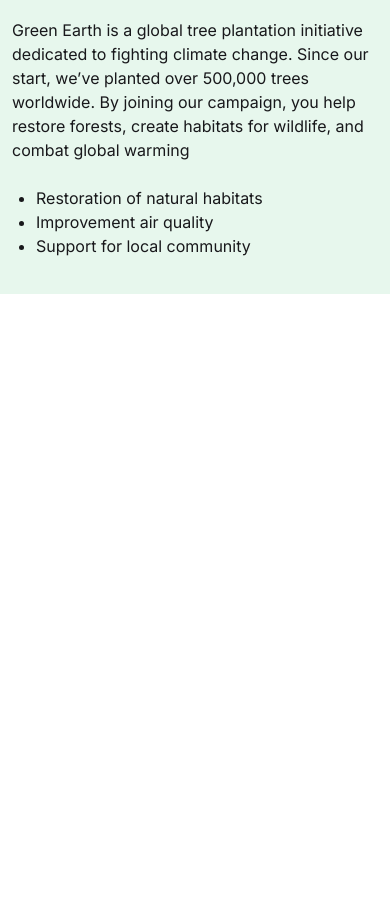
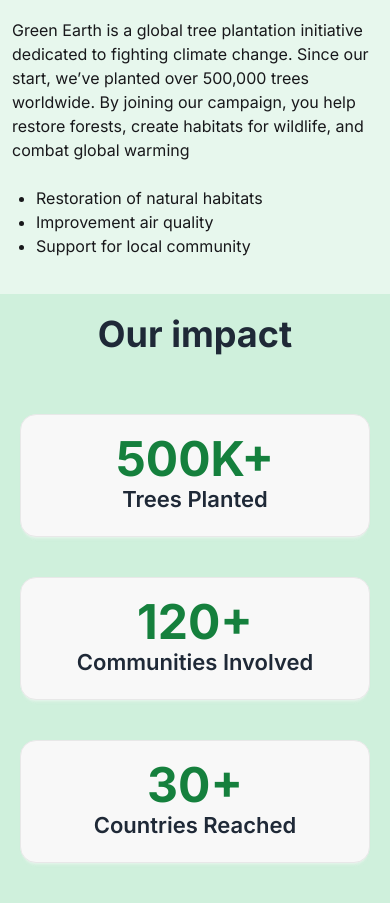
Before and after one commit to fahmida-oni2/my-green-earth-repo, a plain HTML site: page index.html in a window 390 px wide. Shown: the part 1317-2220 px from the top of the page. Before the commit the page ends 1611 px from the top, so only its background shows below. Drawn offline with nearby package versions, Linux system fonts and the light colour scheme; a web font is replaced by a local one.

Commit message:
added the impact

```diff
--- a/index.html
+++ b/index.html
@@ -81,7 +81,20 @@
         </div>
       </section>
 
+      <section class=" bg-[#CFF0DC] p-5 ">
+        <h1 class="font-bold text-4xl text-[#1F2937] text-center mb-10">Our impact</h1>
+        <div class="impact-item flex  gap-10 items-center justify-center p-5">
+          <div>
+          <button class="btn btn-xl h-fit w-[350px] block p-5 rounded-2xl"><h2 class="text-[#15803D] font-bold text-5xl">500K+</h2>
+          <p class="text-[#1F2937]"> Trees Planted</p></button>
+      </div>
+        <div><button class="btn btn-xl h-fit w-[350px] block p-5 rounded-2xl"><h2 class="text-[#15803D] font-bold text-5xl">120+</h2>
+          <p class="text-[#1F2937]"> Communities Involved</p></button></div>
+        <div><button class="btn btn-xl h-fit w-[350px] block p-5 rounded-2xl"><h2 class="text-[#15803D] font-bold text-5xl">30+</h2>
+          <p class="text-[#1F2937]">Countries Reached</p></button></div>
 
+        </div>
+      </section>
     </main>
 </body>
 </html>
--- a/style.css
+++ b/style.css
@@ -8,10 +8,16 @@
 
 
 @media screen and (max-width: 640px){
-    .banner,.campaign-content{
+    .banner,.campaign-content , .impact-item {
     flex-direction: column;
 }
     .campaign-content{
       padding: 0px;
     }
+    .impact-item .btn {
+      width: 50%
+      margin-top: 30px;
+      margin: 0px;
+    }
+
 }
```
